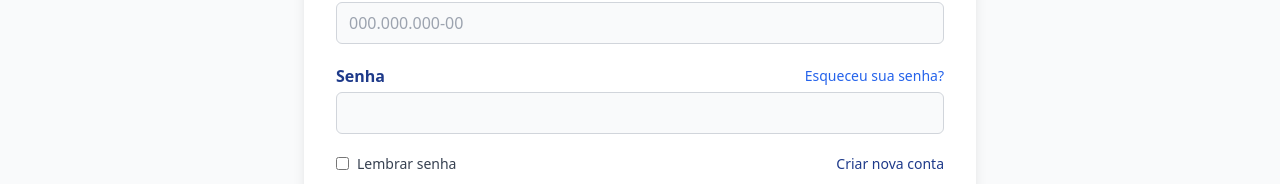
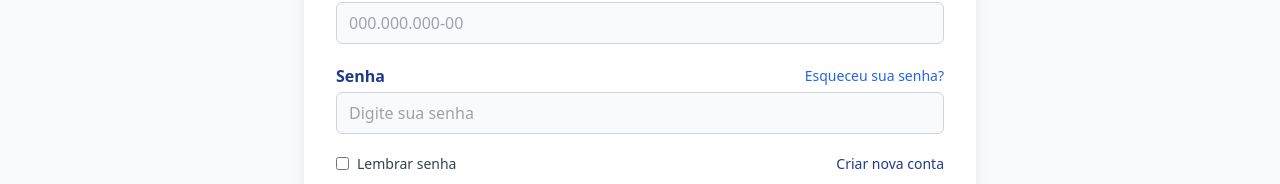
Before and after one commit to jifa-team/ep2-pi4, a React (Vite) app in the folder frontend/: page /login in a window 1280 px wide. Shown: the part 311-495 px from the top of the page. Built offline with nearby package versions, Linux system fonts and the light colour scheme.

Commit message:
fix(LoginForm): Corrige link de cadastro e adiciona placeholder

```diff
--- a/frontend/src/components/LoginForm.jsx
+++ b/frontend/src/components/LoginForm.jsx
@@ -1,4 +1,5 @@
 import React from 'react';
+import { Link } from 'react-router-dom';
 
 const LoginForm = () => {
   return (
@@ -18,14 +19,14 @@ const LoginForm = () => {
             <label htmlFor="password" className="font-semibold text-blue-900">Senha</label>
             <a href="#" className="text-sm text-blue-600 hover:underline">Esqueceu sua senha?</a>
           </div>
-          <input type="password" id="password" className="w-full px-3 py-2 border border-gray-300 rounded-md bg-gray-50 text-gray-800 focus:outline-none focus:ring-2 focus:ring-blue-300" required />
+          <input type="password" id="password" className="w-full px-3 py-2 border border-gray-300 rounded-md bg-gray-50 text-gray-800 focus:outline-none focus:ring-2 focus:ring-blue-300" placeholder="Digite sua senha" required />
         </div>
         <div className="flex items-center justify-between">
           <div className="flex items-center">
             <input type="checkbox" id="rememberPassword" className="mr-2" />
             <label htmlFor="rememberPassword" className="text-sm text-gray-700">Lembrar senha</label>
           </div>
-          <a href="/views/cadastro.html" className="text-sm text-blue-900 hover:underline">Criar nova conta</a>
+          <Link to="/cadastro" className="text-sm text-blue-900 hover:underline">Criar nova conta</Link>
         </div>
         <div>
           <button type="submit" id="loginButton" className="w-full py-2 bg-blue-900 text-white rounded-md font-semibold hover:bg-blue-800 transition">Entrar</button>
```
